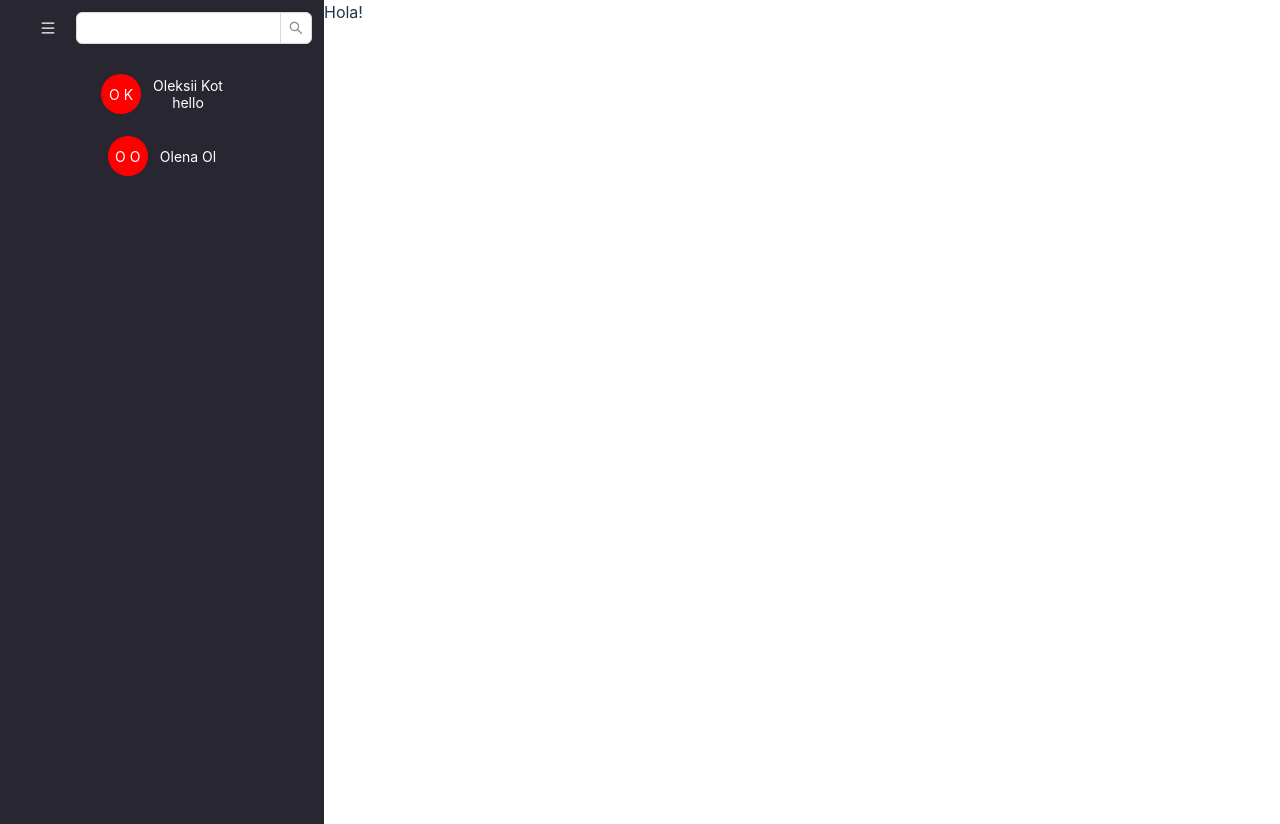
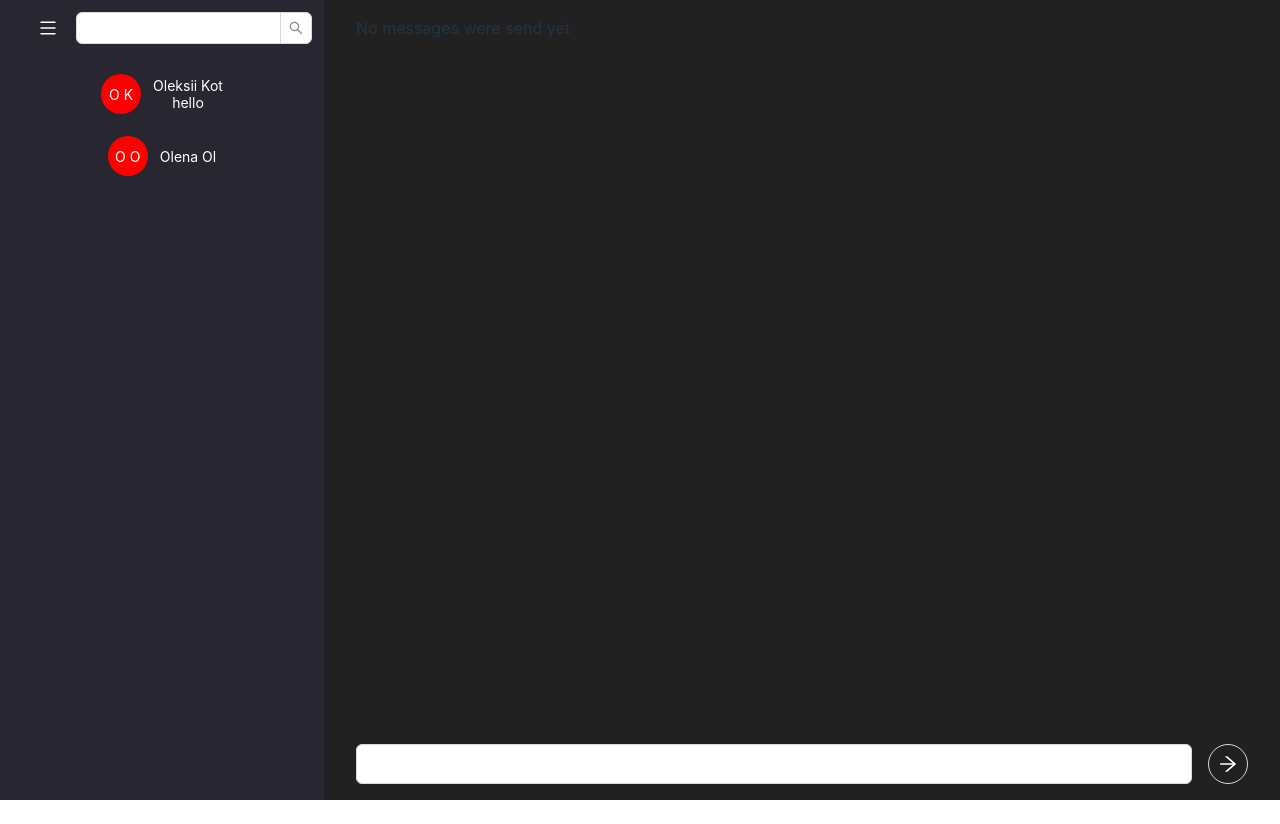
Before and after one commit to oleksii-kotvytskyi/sw-messenger, a React (Vite) app: page / in a window 1280 px wide. After the commit the page ends 800 px from the top, so only its background shows below. Built offline with nearby package versions, Linux system fonts and the light colour scheme.

Commit message:
feat: messages

```diff
--- a/package.json
+++ b/package.json
@@ -19,6 +19,7 @@
   "devDependencies": {
     "@types/react": "^18.2.43",
     "@types/react-dom": "^18.2.17",
+    "@types/serviceworker": "^0.0.82",
     "@typescript-eslint/eslint-plugin": "^6.14.0",
     "@typescript-eslint/parser": "^6.14.0",
     "@vitejs/plugin-react": "^4.2.1",
--- a/src/components/layout.tsx
+++ b/src/components/layout.tsx
@@ -1,24 +1,6 @@
 import { UserList } from "@/components/user-list";
+import { Messages } from "@/components/messages";
 import s from "./style.module.scss";
-
-const messages = [
-  {
-    time: new Date(),
-    from: "Oleksii",
-    to: "Olena",
-    message: "Hola!",
-  },
-];
-
-const Messages = () => {
-  return (
-    <div>
-      {messages.map((message) => {
-        return <div key={message.message}>{message.message}</div>;
-      })}
-    </div>
-  );
-};
 
 export const Layout = () => {
   return (
--- /dev/null
+++ b/src/components/messages/index.tsx
@@ -0,0 +1,101 @@
+import { Card, Typography, Input, Button } from "antd";
+import { useEffect, useState } from "react";
+import s from "./style.module.scss";
+import { ArrowRightOutlined } from "@ant-design/icons";
+
+const { Text } = Typography;
+
+const Message = ({ message }: { message: string }) => {
+  return (
+    <Card className={s.message} bodyStyle={{ padding: "5px" }}>
+      <Text className={s.messageBody}>{message}</Text>
+    </Card>
+  );
+};
+
+export const Messages = () => {
+  const sw = navigator.serviceWorker;
+  const [messages, setMessages] = useState<string[]>([]);
+  const [input, setInput] = useState("");
+
+  useEffect(() => {
+    if (sw) {
+      window.addEventListener("load", () => {
+        sw.register("./send-messages.ts")
+          .then(() => sw.ready)
+          .then(() => {
+            sw.addEventListener("message", ({ data }) => {
+              if (data?.state !== undefined) {
+                setMessages(data.state);
+              }
+            });
+          });
+      });
+    }
+  }, [setMessages, sw]);
+
+  const stateToServiceWorker = (data: { state: string[] }) => {
+    if (sw?.controller) {
+      sw.controller.postMessage(data);
+    }
+  };
+
+  const sendMessage = (msg: string) => {
+    stateToServiceWorker({
+      state: [...messages, msg],
+    });
+
+    setMessages([...messages, msg]);
+  };
+
+  const handleSend = () => {
+    if (input) {
+      sendMessage(input);
+      setInput("");
+    }
+  };
+
+  return (
+    <div className={s.messages}>
+      {messages.length > 0 ? (
+        <div className={s.list}>
+          {messages.map((message, i) => {
+            return <Message message={message} key={i} />;
+          })}
+        </div>
+      ) : (
+        <div>No messages were send yet</div>
+      )}
+
+      <div className={s.messagesAction}>
+        <Input
+          value={input}
+          onChange={(e) => setInput(e.target.value)}
+          onPressEnter={handleSend}
+        />
+
+        <Button
+          ghost
+          shape="circle"
+          size="large"
+          onClick={handleSend}
+          disabled={!input}
+          icon={
+            <ArrowRightOutlined
+              style={{ scale: "1.2", color: !input ? "white" : "inherit" }}
+            />
+          }
+        />
+      </div>
+    </div>
+  );
+};
+
+// const messages = [
+//   {
+//     time: new Date(),
+//     from: "Oleksii",
+//     to: "Olena",
+//     message: "Hola!",
+//   },
+// ];
--- /dev/null
+++ b/src/components/messages/style.module.scss
@@ -0,0 +1,29 @@
+.messages {
+  background-color: #212121;
+  width: 100%;
+  display: flex;
+  flex-direction: column;
+  padding: 16px 32px;
+
+  &Action {
+    display: flex;
+    gap: 16px;
+    margin-top: auto;
+  }
+
+  .list {
+    display: flex;
+    flex-direction: column;
+    align-items: flex-end;
+    gap: 16px;
+    max-width: 40%;
+    flex-shrink: 0;
+    margin-left: auto;
+  }
+
+  .message {
+    &Body {
+      font-size: large;
+    }
+  }
+}
--- a/src/components/style.module.scss
+++ b/src/components/style.module.scss
@@ -1,3 +1,5 @@
 .layout {
   display: flex;
+  width: 100vw;
+  height: 100vh;
 }
--- a/src/components/user-list/index.tsx
+++ b/src/components/user-list/index.tsx
@@ -56,7 +56,7 @@ export const UserList = () => {
       </div>
       <div className={s.chatsMain}>
         {users.map((user) => {
-          return <Chat user={user} isOpen={isOpen} />;
+          return <Chat key={user.id} user={user} isOpen={isOpen} />;
         })}
       </div>
     </div>
--- a/src/components/user-list/style.module.scss
+++ b/src/components/user-list/style.module.scss
@@ -2,9 +2,9 @@
   background-color: rgb(40, 38, 48);
   color: white;
   width: 300px;
-  height: 100vh;
   padding: 12px;
   transition: width 0.3s;
+  flex-shrink: 0;
 
   &Narrow {
     transition: width 0.3s;
@@ -39,6 +39,7 @@
     &Toggle {
       color: white !important;
       border: none;
+      scale: 1.2;
 
       &:hover {
         background: rgb(79, 79, 79) !important;
--- a/src/index.css
+++ b/src/index.css
@@ -2,6 +2,8 @@
   font-family: Inter, system-ui, Avenir, Helvetica, Arial, sans-serif;
   line-height: 1.5;
   font-weight: 400;
+
+  color: white;
 }
 
 a {
--- a/tsconfig.json
+++ b/tsconfig.json
@@ -2,7 +2,7 @@
   "compilerOptions": {
     "target": "ES2020",
     "useDefineForClassFields": true,
-    "lib": ["ES2020", "DOM", "DOM.Iterable"],
+    "lib": ["ES2020", "DOM", "DOM.Iterable", "WebWorker"],
     "module": "ESNext",
     "skipLibCheck": true,
 
```
Also changed, not shown: public/send-messages.ts (added, +11 -0 lines), 1 other file (tests, documents, lock files or other folders).
